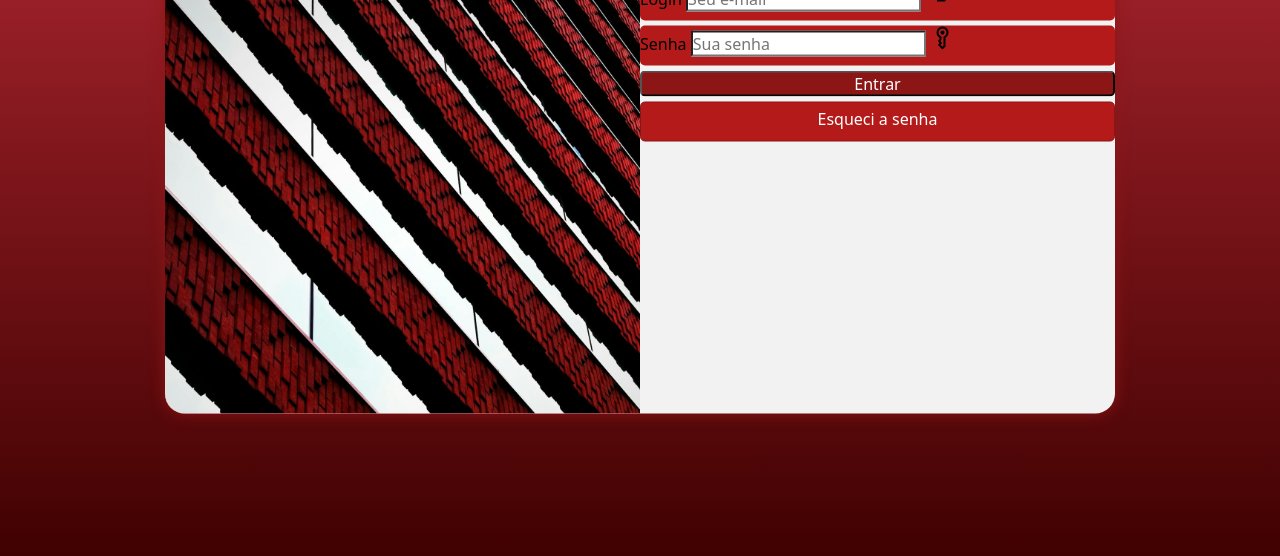
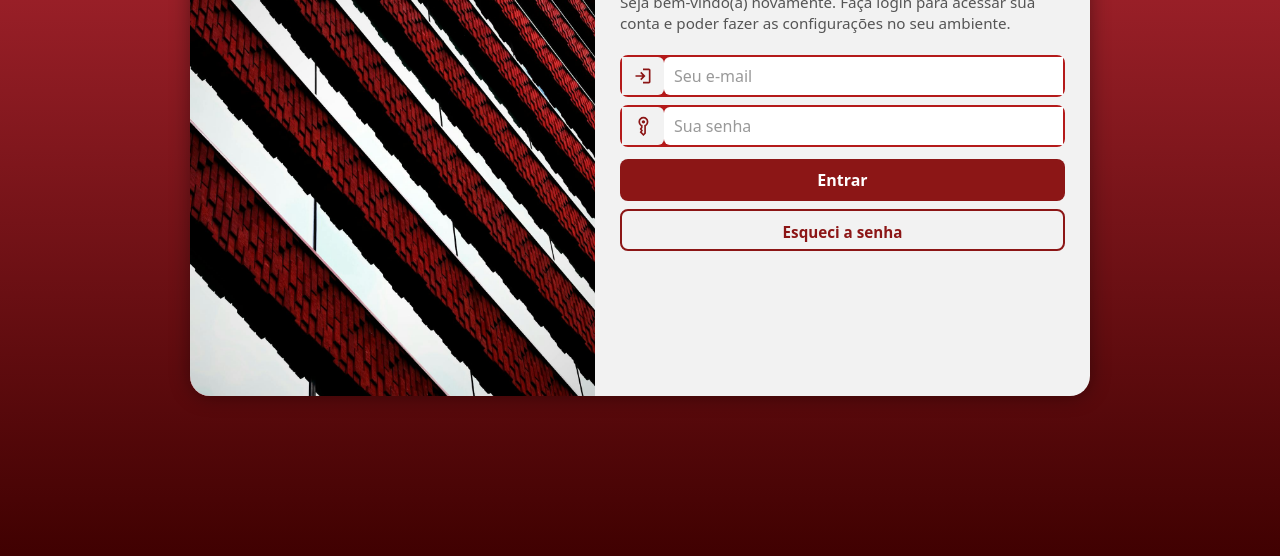
Before and after one commit to andredourado08/Projeto-login, a plain HTML site: page index.html in a window 1280 px wide. Shown: the part 244-800 px from the top of the page. Drawn offline with Linux system fonts and the light colour scheme.

Commit message:
Improvements to the form

```diff
--- a/estilo/media-querie.css
+++ b/estilo/media-querie.css
@@ -9,57 +9,108 @@
 Preto: #0D0D0D
 */
 
-@media screen and (min-width:768px) and (max-width: 992px){
-    body{
-        background-image: linear-gradient(to top, #400101 , #BF2C38);
+/* ======== TABLET ======== */
+@media screen and (min-width: 768px) and (max-width: 992px) {
+    body {
+        background-image: linear-gradient(to top, #400101, #BF2C38);
     }
 
-    section#login{
-        width: 90vw;
+    section#login {
+        width: 85vw;
+        height: 320px;
     }
 
-    section#login > div#imagem{
+    section#login > div#imagem {
         float: left;
-        width: 30%;
+        width: 35%;
         height: 100%;
     }
 
-    section#login > div#formulario{
+    section#login > div#formulario {
         float: right;
-        width: 70%;
+        width: 65%;
+        padding: 20px;
     }
-    div.campo > label{
-     display: inline-block;
+
+    div#formulario > h1 {
+        font-size: 1.8em;
+        text-align: left;
+    }
+
+    div#formulario > p {
+        text-align: left;
+        font-size: 0.9em;
+    }
+
+    /* Ícone na DIREITA no tablet/desktop */
+    div.campo > span.material-icons {
+        order: 2;
+        border-radius: 0 6px 6px 0;
+    }
+
+    div.campo > input {
+        border-radius: 6px 0 0 6px;
+    }
+
+    form > div.campo {
+        flex-direction: row-reverse;
+    }
+
+    div.campo > label {
+        display: none;
+    }
 }
 
+/* ======== DESKTOP ======== */
+@media screen and (min-width: 992px) {
 
-}
-
-@media screen and (min-width:992px){
-
-    body{
-        background-image: linear-gradient(to top, #400101 , #BF2C38);
+    body {
+        background-image: linear-gradient(to top, #400101, #BF2C38);
     }
 
-
-    section#login{
-        width: 950px;
+    section#login {
+        width: 900px;
+        height: 360px;
     }
 
-    section#login > div#imagem{
+    section#login > div#imagem {
         float: left;
-        width: 50%;
+        width: 45%;
         height: 100%;
     }
 
-
-    section#login > div#formulario{
+    section#login > div#formulario {
         float: right;
-        width: 50%;
+        width: 55%;
+        padding: 25px;
     }
 
-    div.campo > label{
-        display: inline-block;
+    div#formulario > h1 {
+        font-size: 2em;
+        text-align: left;
+    }
+
+    div#formulario > p {
+        text-align: left;
+        font-size: 0.95em;
+        margin-bottom: 20px;
+    }
+
+    /* Ícone na DIREITA no desktop */
+    div.campo > span.material-icons {
+        order: 2;
+        border-radius: 0 6px 6px 0;
+    }
+
+    div.campo > input {
+        border-radius: 6px 0 0 6px;
+    }
+
+    form > div.campo {
+        flex-direction: row-reverse;
+    }
+
+    div.campo > label {
+        display: none;
+    }
 }
-
-}
--- a/estilo/style.css
+++ b/estilo/style.css
@@ -9,101 +9,167 @@
 Preto: #0D0D0D
 */
 
-*{
+* {
     font-family: system-ui, -apple-system, BlinkMacSystemFont, 'Segoe UI', Roboto, Oxygen, Ubuntu, Cantarell, 'Open Sans', 'Helvetica Neue', sans-serif;
     margin: 0px;
     padding: 0px;
     box-sizing: border-box;
 }
 
-body{
-    background-color:#BF2C38 ;
-    height:100vh;
-    width:100vw;
+body {
+    background-color: #BF2C38;
+    height: 100vh;
+    width: 100vw;
 }
 
-main{
+main {
     position: relative;
     height: 100vh;
     width: 100vw;
 }
 
-
-section#login{
+/* ======== CARD DE LOGIN ======== */
+section#login {
     position: absolute;
     top: 50%;
     left: 50%;
-    transform: translate(-50% , -50%);
+    transform: translate(-50%, -50%);
     background-color: #F2F2F2;
-    width: 250px;
-    height:515px ;
+    width: 260px;
+    height: auto;
+    min-height: 480px;
     border-radius: 20px;
     overflow: hidden;
-    box-shadow: 0px 0px 15px #8C1616;
-    transition: width 0.5s , height 0.5s ;
-    transition-timing-function: ease ;
+    box-shadow: 0px 0px 20px rgba(0, 0, 0, 0.4);
+    transition: width 0.5s, height 0.5s;
+    transition-timing-function: ease;
 }
 
-section#login > div#imagem{
-    background:#BF2C38 url(../imagens/vindar.jpg) no-repeat;
+/* ======== IMAGEM ======== */
+section#login > div#imagem {
+    background: #BF2C38 url(../imagens/vindar.jpg) no-repeat center center;
     background-size: cover;
-    height: 200px;
+    height: 180px;
     display: block;
 }
 
-section#login > div#ormulario{
-    padding: 10px;
+/* ======== FORMULÁRIO ======== */
+section#login > div#formulario {
+    padding: 15px;
     display: block;
 }
 
-div.campo > label{
+div#formulario > h1 {
+    text-align: center;
+    margin-bottom: 8px;
+    color: #400101;
+    font-size: 1.6em;
+}
+
+div#formulario > p {
+    font-size: 0.85em;
+    text-align: center;
+    color: #555;
+    margin-bottom: 15px;
+    line-height: 1.4;
+}
+
+/* ======== CAMPOS DE INPUT ======== */
+form > div.campo {
+    background-color: #b41a1a;
+    width: 100%;
+    display: flex;
+    align-items: center;
+    height: 42px;
+    border-radius: 8px;
+    margin: 8px 0px;
+    border: 2px solid #b41a1a;
+    transition: border-color 0.3s;
+}
+
+form > div.campo:focus-within {
+    border-color: #400101;
+}
+
+div.campo > label {
     display: none;
 }
 
-div.campo > input{
+/* Ícone na ESQUERDA no mobile */
+div.campo > span.material-icons {
+    display: flex;
+    align-items: center;
+    justify-content: center;
+    width: 42px;
+    height: 100%;
+    background-color: #F2F2F2;
+    border-radius: 6px 0 0 6px;
+    flex-shrink: 0;
+}
+
+div.campo > span.material-icons svg {
+    fill: #8C1616;
+}
+
+div.campo > input {
     background-color: #ffffff;
     font-size: 1em;
-
-}
-form > div.campo{
-    background-color: #b41a1a;
     width: 100%;
-    display: block;
-    height: 40px;
-    border-radius: 5px;
-    margin: 5px 0px;
+    height: 100%;
+    border: none;
+    border-radius: 0 6px 6px 0;
+    padding: 0 10px;
+    outline: none;
+    color: #333;
 }
 
+div.campo > input::placeholder {
+    color: #999;
+}
 
+/* ======== BOTÃO ENTRAR ======== */
 form > input[type=submit] {
     display: block;
     font-size: 1em;
     width: 100%;
-    border-radius: 5px;
+    height: 42px;
+    border-radius: 8px;
+    background-color: #8C1616;
+    color: white;
+    border: none;
+    cursor: pointer;
+    font-weight: 600;
+    margin-top: 12px;
+    transition: background-color 0.3s, transform 0.1s;
+}
+
+form > input[type=submit]:hover {
+    background-color: #BF2C38;
+}
+
+form > input[type=submit]:active {
+    transform: scale(0.98);
+}
+
+/* ======== BOTÃO ESQUECI SENHA ======== */
+form > a.botao {
+    display: block;
+    text-align: center;
+    font-size: 0.95em;
+    width: 100%;
+    height: 42px;
+    line-height: 42px;
+    margin-top: 8px;
+    background-color: transparent;
+    color: #8C1616;
+    border: 2px solid #8C1616;
+    border-radius: 8px;
+    text-decoration: none;
+    font-weight: 600;
+    transition: all 0.3s;
+}
+
+form > a.botao:hover {
     background-color: #8C1616;
     color: white;
 }
-
-form > input[type=submit]:hover{
-    background-color: #BF2C38;
-}
-
-form > a.botao{
-    display: block;
-    text-align: center;
-    font-size: 1em;
-    width: 100%;
-    height: 40px;
-    padding-top: 5px;
-    margin-top: 5px;
-    background-color: #b41a1a;
-    border: 1px solid #8d1515;
-    border-radius: 5px;
-    text-decoration: none;
-    color: white;
-}
-
-
-form > a.botao:hover{
-background-color: #8C1616;
-}
--- a/index.html
+++ b/index.html
@@ -6,26 +6,29 @@
     <title>Login</title>
     <link rel="stylesheet" href="estilo/style.css">
     <link rel="stylesheet" href="estilo/media-querie.css">
+<base target="_blank">
 </head>
 <body>
     <main>
         <section id="login">
-            <div id="imagem">
-
-            </div>
+            <div id="imagem"></div>
             <div id="formulario">
                 <h1>Login</h1>
-                <p>Seja bem-vindo(a) novamente.Faça login para acessar sua conta e poder fazer as configurações no seu ambiente </p>
+                <p>Seja bem-vindo(a) novamente. Faça login para acessar sua conta e poder fazer as configurações no seu ambiente.</p>
                 <form action="login.php" method="post">
                     <div class="campo">
                         <label for="ilogin">Login</label>
+                        <span class="material-icons">
+                            <svg xmlns="http://www.w3.org/2000/svg" height="20px" viewBox="0 -960 960 960" width="20px" fill="#8C1616"><path d="M480-120v-80h280v-560H480v-80h280q33 0 56.5 23.5T840-760v560q0 33-23.5 56.5T760-120H480Zm-80-160-55-58 102-102H120v-80h327L345-622l55-58 200 200-200 200Z"/></svg>
+                        </span>
                         <input type="email" name="login" id="ilogin" placeholder="Seu e-mail" required maxlength="30">
-                        <svg xmlns="http://www.w3.org/2000/svg" height="24px" viewBox="0 -960 960 960" width="24px" fill="#000000"><path d="M480-120v-80h280v-560H480v-80h280q33 0 56.5 23.5T840-760v560q0 33-23.5 56.5T760-120H480Zm-80-160-55-58 102-102H120v-80h327L345-622l55-58 200 200-200 200Z"/></svg>
                     </div>
                     <div class="campo">
                         <label for="isenha">Senha</label>
+                        <span class="material-icons">
+                            <svg xmlns="http://www.w3.org/2000/svg" height="20px" viewBox="0 -960 960 960" width="20px" fill="#8C1616"><path d="M443.5-736.5Q467-760 500-760t56.5 23.5Q580-713 580-680t-23.5 56.5Q533-600 500-600t-56.5-23.5Q420-647 420-680t23.5-56.5ZM500 0 320-180l60-80-60-80 60-85v-47q-54-32-87-86.5T260-680q0-100 70-170t170-70q100 0 170 70t70 170q0 67-33 121.5T620-472v352L500 0ZM340-680q0 56 34 98.5t86 56.5v125l-41 58 61 82-55 71 75 75 40-40v-371q52-14 86-56.5t34-98.5q0-66-47-113t-113-47q-66 0-113 47t-47 113Z"/></svg>
+                        </span>
                         <input type="password" name="senha" id="isenha" placeholder="Sua senha" required minlength="8" maxlength="30">
-                      <svg xmlns="http://www.w3.org/2000/svg" height="24px" viewBox="0 -960 960 960" width="24px" fill="#000000"><path d="M443.5-736.5Q467-760 500-760t56.5 23.5Q580-713 580-680t-23.5 56.5Q533-600 500-600t-56.5-23.5Q420-647 420-680t23.5-56.5ZM500 0 320-180l60-80-60-80 60-85v-47q-54-32-87-86.5T260-680q0-100 70-170t170-70q100 0 170 70t70 170q0 67-33 121.5T620-472v352L500 0ZM340-680q0 56 34 98.5t86 56.5v125l-41 58 61 82-55 71 75 75 40-40v-371q52-14 86-56.5t34-98.5q0-66-47-113t-113-47q-66 0-113 47t-47 113Z"/></svg>
                     </div>
 
                     <input type="submit" value="Entrar">
```
